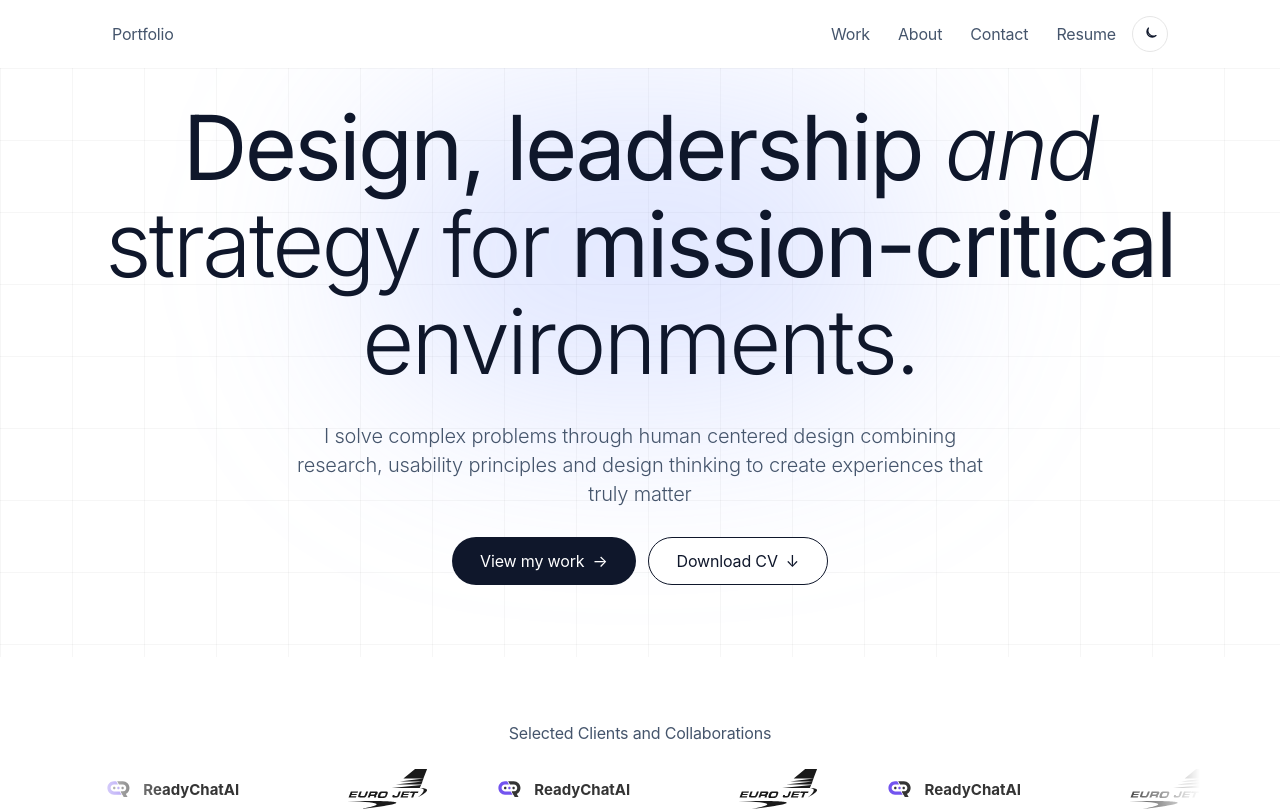
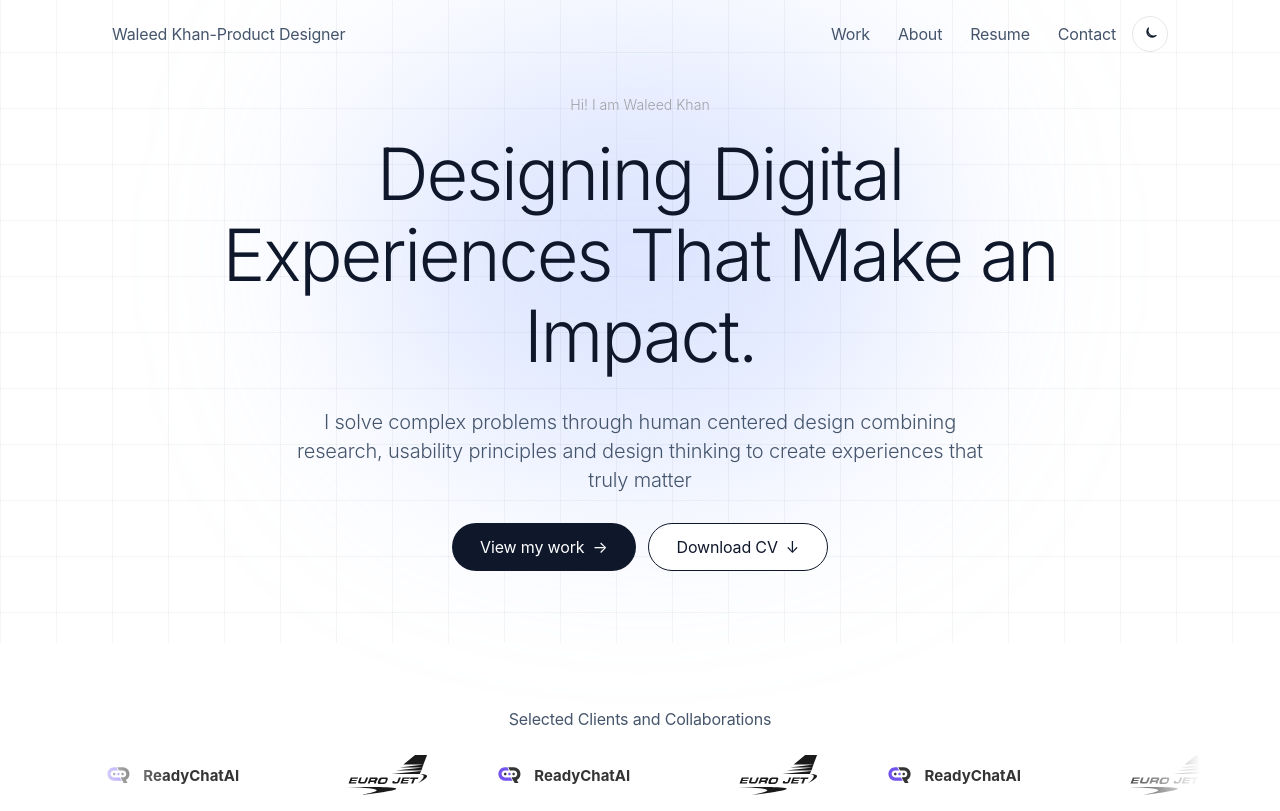
Before and after one commit to Hassan-byte-svg/portfolio-website, a React (Vite) app: page / in a window 1280 px wide. Shown: the top 811 px of the page. Built offline with nearby package versions, Linux system fonts and the light colour scheme.

Commit message:
Restyle the homepage hero to match the Figma frame and let the bluish glow follow the cursor.

```diff
--- a/src/components/Navbar.tsx
+++ b/src/components/Navbar.tsx
@@ -6,11 +6,33 @@ import { site } from '../data/content'
 const links = [
   { to: '/projects', label: 'Work' },
   { to: '/about', label: 'About' },
-  { to: '/contact', label: 'Contact' },
-]
+] as const
 
 export function Navbar() {
   const [open, setOpen] = useState(false)
+
+  const resumeLink = (
+    <a
+      href={site.cvPath}
+      download="Waleed-Khan-Updated-CV.pdf"
+      className="label-nav transition-colors hover:text-ink"
+      onClick={() => setOpen(false)}
+    >
+      Resume
+    </a>
+  )
+
+  const contactLink = (
+    <NavLink
+      to="/contact"
+      onClick={() => setOpen(false)}
+      className={({ isActive }) =>
+        `label-nav transition-colors hover:text-ink ${isActive ? 'text-ink' : ''}`
+      }
+    >
+      Contact
+    </NavLink>
+  )
 
   return (
     <header className="relative z-30">
@@ -31,13 +53,8 @@ export function Navbar() {
                 {link.label}
               </NavLink>
             ))}
-            <a
-              href={site.cvPath}
-              download="Waleed-Khan-Updated-CV.pdf"
-              className="label-nav transition-colors hover:text-ink"
-            >
-              Resume
-            </a>
+            {resumeLink}
+            {contactLink}
           </nav>
           <div className="hidden md:block">
             <ThemeToggle compact />
@@ -70,14 +87,8 @@ export function Navbar() {
                 {link.label}
               </NavLink>
             ))}
-            <a
-              href={site.cvPath}
-              download="Waleed-Khan-Updated-CV.pdf"
-              className="label-nav py-1"
-              onClick={() => setOpen(false)}
-            >
-              Resume
-            </a>
+            {resumeLink}
+            {contactLink}
             <ThemeToggle label />
           </div>
         </nav>
--- a/src/data/content.ts
+++ b/src/data/content.ts
@@ -1,5 +1,5 @@
 export const site = {
-  name: "Portfolio",
+  name: "Waleed Khan-Product Designer",
   email: "hello@email.com",
   year: 2026,
   cvPath: "/assets/CV.pdf",
--- a/src/index.css
+++ b/src/index.css
@@ -103,6 +103,11 @@ body {
   font-variation-settings: "wght" 400;
 }
 
+.heading-hero {
+  font-size: clamp(40px, 6.2vw, 72px);
+  line-height: 1.12;
+}
+
 .heading-section {
   color: var(--color-ink);
   font-size: clamp(28px, 2.8vw, 40px);
--- a/src/pages/HomePage.tsx
+++ b/src/pages/HomePage.tsx
@@ -1,3 +1,4 @@
+import { useEffect, useRef } from 'react'
 import { Button } from '../components/Button'
 import { ImagePlaceholder } from '../components/ImagePlaceholder'
 import { LogoMarquee } from '../components/LogoMarquee'
@@ -14,16 +15,65 @@ import {
 } from '../data/content'
 
 export function HomePage() {
+  const headingRef = useRef<HTMLHeadingElement>(null)
+  const glowRef = useRef<HTMLDivElement>(null)
+
+  useEffect(() => {
+    const glow = glowRef.current
+    const heading = headingRef.current
+    if (!glow || !heading) return
+
+    const reduced = window.matchMedia('(prefers-reduced-motion: reduce)').matches
+
+    const restGlow = () => {
+      const box = heading.getBoundingClientRect()
+      glow.style.transition =
+        'left 0.7s cubic-bezier(0.22, 1, 0.36, 1), top 0.7s cubic-bezier(0.22, 1, 0.36, 1)'
+      glow.style.left = `${box.left + box.width / 2}px`
+      glow.style.top = `${box.top + box.height / 2}px`
+    }
+
+    const followGlow = (event: PointerEvent) => {
+      if (reduced) return
+      glow.style.transition = 'left 0.12s linear, top 0.12s linear'
+      glow.style.left = `${event.clientX}px`
+      glow.style.top = `${event.clientY}px`
+    }
+
+    const leaveWindow = (event: MouseEvent) => {
+      if (event.relatedTarget) return
+      restGlow()
+    }
+
+    const frame = window.requestAnimationFrame(restGlow)
+    window.addEventListener('pointermove', followGlow)
+    document.documentElement.addEventListener('mouseleave', restGlow)
+    document.addEventListener('mouseout', leaveWindow)
+    window.addEventListener('resize', restGlow)
+
+    return () => {
+      window.cancelAnimationFrame(frame)
+      window.removeEventListener('pointermove', followGlow)
+      document.documentElement.removeEventListener('mouseleave', restGlow)
+      document.removeEventListener('mouseout', leaveWindow)
+      window.removeEventListener('resize', restGlow)
+    }
+  }, [])
+
   return (
     <>
-      <section className="relative overflow-hidden px-5 pb-16 pt-6 sm:px-8 sm:pb-[72px] sm:pt-8">
-        <div className="pointer-events-none absolute inset-0 bg-[linear-gradient(to_right,rgba(0,0,0,0.035)_1px,transparent_1px),linear-gradient(to_bottom,rgba(0,0,0,0.035)_1px,transparent_1px)] bg-[size:72px_72px]" />
-        <div className="pointer-events-none absolute left-1/2 top-6 h-[320px] w-[560px] -translate-x-1/2 rounded-full bg-[#8aa0ff]/25 blur-[100px]" />
+      <div
+        id="home-cursor-glow"
+        ref={glowRef}
+        aria-hidden="true"
+        className="pointer-events-none fixed left-1/2 top-[240px] z-0 h-[420px] w-[560px] -translate-x-1/2 -translate-y-1/2 rounded-full bg-[#9bb4ff]/35 blur-[110px]"
+      />
+      <section className="relative z-[1] -mt-[72px] overflow-hidden px-5 pb-16 pt-[92px] sm:px-8 sm:pb-[72px] sm:pt-[100px]">
+        <div className="pointer-events-none absolute inset-0 bg-[linear-gradient(to_right,rgba(15,23,43,0.045)_1px,transparent_1px),linear-gradient(to_bottom,rgba(15,23,43,0.045)_1px,transparent_1px)] bg-[size:56px_56px]" />
         <div className="relative mx-auto max-w-[1100px] text-center">
-          <h1 className="heading-main">
-            <span className="heading-strong">Design, leadership</span>{' '}
-            <em>and</em> strategy for{' '}
-            <span className="heading-strong">mission-critical</span> environments.
+          <p className="heading-eyebrow">Hi! I am Waleed Khan</p>
+          <h1 ref={headingRef} className="heading-main heading-hero mx-auto mt-5 max-w-[920px]">
+            Designing Digital Experiences That Make an Impact.
           </h1>
           <p className="heading-sub mx-auto mt-8 max-w-[720px]">{site.intro}</p>
           <div className="mt-7 flex flex-col items-center justify-center gap-3 sm:flex-row">
@@ -38,7 +88,7 @@ export function HomePage() {
       </section>
       <LogoMarquee />
 
-      <Section className="py-14 sm:py-20">
+      <Section className="relative z-[1] py-14 sm:py-20">
         <SectionHeading
           eyebrow="Works & case studies"
           title="Featured Case Studies"
@@ -51,7 +101,7 @@ export function HomePage() {
         </div>
       </Section>
 
-      <Section className="py-14 sm:py-20">
+      <Section className="relative z-[1] py-14 sm:py-20">
         <SectionHeading
           eyebrow="Experience"
           title="Exposure in the Field"
@@ -89,7 +139,7 @@ export function HomePage() {
         </div>
       </Section>
 
-      <Section className="py-14 sm:py-20">
+      <Section className="relative z-[1] py-14 sm:py-20">
         <SectionHeading title="Feedback" />
         <div className="mt-8 rounded-[28px] bg-soft p-4 sm:p-6">
           <div className="grid gap-4 md:grid-cols-3">
@@ -100,7 +150,7 @@ export function HomePage() {
         </div>
       </Section>
 
-      <Section className="py-14 sm:py-20">
+      <Section className="relative z-[1] py-14 sm:py-20">
         <SectionHeading
           eyebrow="About me"
           title="Designing with empathy, building with purpose"
```
